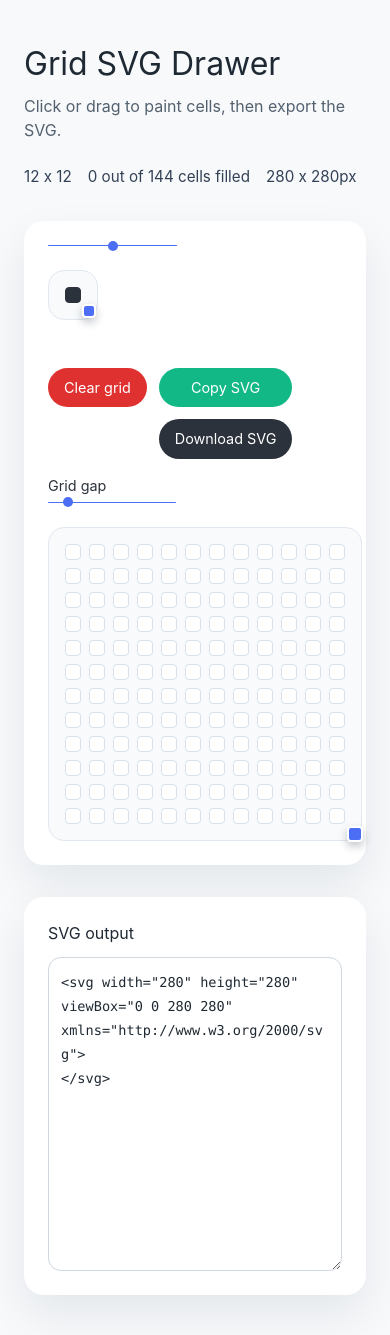
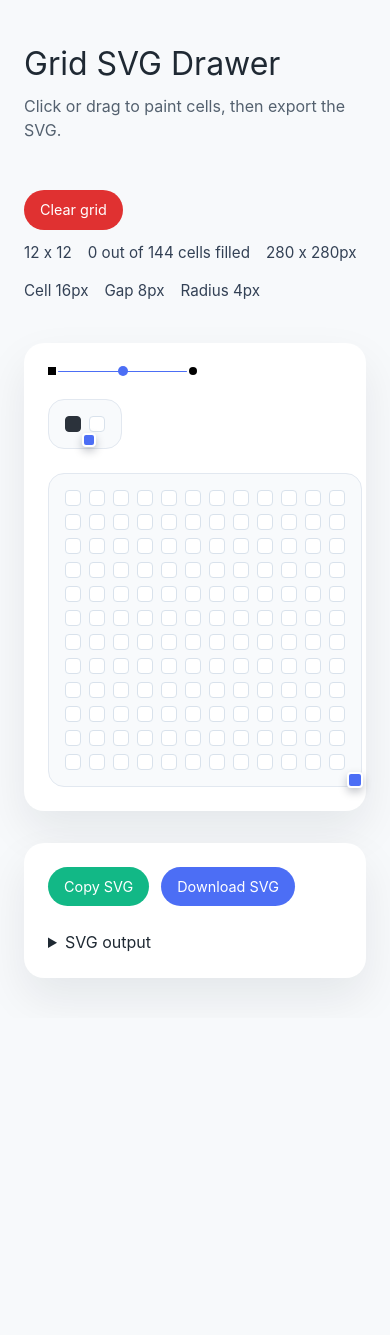
Before and after one commit to StefanMarAntonsson/ghpfdr, a SvelteKit app: page / in a window 390 px wide. After the commit the page ends 1018 px from the top, so only its background shows below. Built offline with nearby package versions, Linux system fonts and the light colour scheme.

Commit message:
Add gap resizing functionality in +page.svelte, introducing new controls for grid gap adjustment; enhance UI layout and responsiveness, and update related styles for improved user experience.

```diff
--- a/src/routes/+page.svelte
+++ b/src/routes/+page.svelte
@@ -24,6 +24,9 @@
   let gridResizeStartY = 0;
   let gridResizeStartRows = 0;
   let gridResizeStartCols = 0;
+  let isGapDragging = false;
+  let gapStartX = 0;
+  let gapStartValue = 0;
 
   const keyFor = (row, col) => `${row}:${col}`;
 
@@ -39,7 +42,7 @@
     rows = clampInt(rows, 1, 200);
     cols = clampInt(cols, 1, 200);
     cellSize = clampInt(cellSize, 1, 96);
-    cellGap = clampInt(cellGap, 0, 64);
+    cellGap = clampInt(cellGap, 0, 256);
     radiusFactor = clampInt(radiusFactor, 0, 100);
   };
 
@@ -161,15 +164,39 @@
     isGridResizing = false;
   };
 
+  const startGapDrag = (event) => {
+    event.preventDefault();
+    isGapDragging = true;
+    gapStartX = event.clientX;
+    gapStartValue = cellGap;
+    if (event.currentTarget instanceof HTMLElement && event.currentTarget.setPointerCapture) {
+      event.currentTarget.setPointerCapture(event.pointerId);
+    }
+  };
+
+  const handleGapDragMove = (event) => {
+    if (!isGapDragging) {
+      return;
+    }
+    const delta = event.clientX - gapStartX;
+    cellGap = clampInt(gapStartValue + Math.round(delta), 0, 256);
+  };
+
+  const stopGapDrag = () => {
+    isGapDragging = false;
+  };
+
   const stopPointerActions = () => {
     stopPainting();
     stopResize();
     stopGridResize();
+    stopGapDrag();
   };
 
   const handlePointerMove = (event) => {
     handleResizeMove(event);
     handleGridResizeMove(event);
+    handleGapDragMove(event);
   };
 
   const clearGrid = () => {
@@ -206,7 +233,7 @@
   $: gridHeight = rows * cellSize + (rows - 1) * cellGap;
   $: totalCells = rows * cols;
   $: activeCount = activeCells.size;
-  $: previewCellSize = Math.max(16, Math.min(cellSize, 96));
+  $: previewCellSize = Math.max(1, Math.min(cellSize, 96));
   $: previewRadius = Math.min(cornerRadius, previewCellSize / 2);
   $: svgOutput = generateSvg(
     activeCells,
@@ -244,17 +271,28 @@
       <h1>Grid SVG Drawer</h1>
       <p>Click or drag to paint cells, then export the SVG.</p>
     </div>
+  </header>
+
+  <div class="actions-toolbar">
+    <button type="button" on:click={clearGrid}>Clear grid</button>
     <div class="summary">
       <span>{rows} x {cols}</span>
       <span>{activeCount} out of {totalCells} cells filled</span>
       <span>{gridWidth} x {gridHeight}px</span>
+      <span>Cell {cellSize}px</span>
+      <span>Gap {cellGap}px</span>
+      <span>Radius {cornerRadius}px</span>
     </div>
-  </header>
+    {#if copyStatus}
+      <span class="status">{copyStatus}</span>
+    {/if}
+  </div>
 
   <section class="panel">
     <div class="controls">
       <div class="visualizer">
         <label class="radius-slider">
+          <span class="radius-end square" aria-hidden="true"></span>
           <span class="sr-only">Corner radius</span>
           <input
             type="range"
@@ -263,8 +301,9 @@
             value={radiusFactor}
             on:input={(event) => (radiusFactor = clampInt(event.currentTarget.value, 0, 100))}
           />
+          <span class="radius-end circle" aria-hidden="true"></span>
         </label>
-        <div class="visualizer-preview">
+        <div class="visualizer-preview" style={`gap: ${cellGap}px;`}>
           <div
             class="visualizer-cell is-swatch"
             aria-label="Fill color"
@@ -279,37 +318,15 @@
             />
             <span class="resize-handle" on:pointerdown|stopPropagation={startResize}></span>
           </div>
+          <div
+            class="visualizer-cell gap-handle"
+            aria-label="Grid gap"
+            style={`width: ${previewCellSize}px; height: ${previewCellSize}px; border-radius: ${previewRadius}px;`}
+            on:pointerdown|stopPropagation={startGapDrag}
+          ></div>
         </div>
       </div>
-      <div class="actions-panel">
-        <div class="input-row">
-        </div>
-        <div class="actions">
-          <div class="actions-group">
-            <button type="button" on:click={clearGrid}>Clear grid</button>
-          </div>
-          <div class="actions-group">
-            <button type="button" on:click={copySvg}>Copy SVG</button>
-            <button type="button" on:click={downloadSvg}>Download SVG</button>
-            {#if copyStatus}
-              <span class="status">{copyStatus}</span>
-            {/if}
-          </div>
-        </div>
-      </div>
-    </div>
-
-    <div class="grid-controls">
-      <label class="grid-gap-slider">
-        Grid gap
-        <input
-          type="range"
-          min="0"
-          max="64"
-          value={cellGap}
-          on:input={(event) => (cellGap = clampInt(event.currentTarget.value, 0, 64))}
-        />
-      </label>
+      <div class="actions-panel"></div>
     </div>
 
     <div class="grid-panel">
@@ -347,10 +364,17 @@
   </section>
 
   <section class="panel export">
-    <div class="export-header">
-      <h2>SVG output</h2>
+    <div class="export-actions">
+      <button type="button" on:click={copySvg}>Copy SVG</button>
+      <button type="button" on:click={downloadSvg}>Download SVG</button>
+      {#if copyStatus}
+        <span class="status">{copyStatus}</span>
+      {/if}
     </div>
-    <textarea readonly rows="12" bind:value={svgOutput}></textarea>
+    <details>
+      <summary>SVG output</summary>
+      <textarea readonly rows="12" bind:value={svgOutput}></textarea>
+    </details>
   </section>
 </main>
 
@@ -418,7 +442,7 @@
 
   .visualizer-preview {
     display: flex;
-    flex-direction: column;
+    flex-direction: row;
     gap: 0.75rem;
     align-items: center;
     padding: 1rem;
@@ -441,6 +465,12 @@
     cursor: pointer;
   }
 
+  .gap-handle {
+    background: white;
+    border-color: #d9e2ec;
+    cursor: ew-resize;
+  }
+
   .visualizer-preview .color-picker-input {
     position: absolute;
     inset: 0;
@@ -453,13 +483,15 @@
     width: max(var(--preview-cell-size), 50px);
     height: var(--preview-cell-size);
     display: flex;
+    flex-direction: row;
     align-items: center;
     justify-content: center;
     line-height: 0;
+    gap: 2px;
   }
 
   .radius-slider input[type="range"] {
-    width: max(var(--preview-cell-size), 50px);
+    width: calc(max(var(--preview-cell-size), 50px) - 20px);
     height: 1px;
     margin: 0;
     background: transparent;
@@ -498,60 +530,17 @@
     border: none;
   }
 
-  .grid-controls {
-    display: flex;
-    justify-content: flex-start;
-    margin: 1rem 0 0.5rem;
+  .radius-end {
+    width: 8px;
+    height: 8px;
+    background: #000000;
+    flex: 0 0 auto;
   }
 
-  .grid-gap-slider {
-    display: flex;
-    flex-direction: column;
-    gap: 0.35rem;
-    font-size: 0.9rem;
-    color: #2b323b;
-    width: 128px;
-  }
-
-  .grid-gap-slider input[type="range"] {
-    width: 128px;
-    height: 1px;
-    margin: 0;
-    background: transparent;
-    -webkit-appearance: none;
-    appearance: none;
-    cursor: ew-resize;
-  }
-
-  .grid-gap-slider input[type="range"]::-webkit-slider-runnable-track {
-    height: 1px;
-    background: #4c6ef5;
+  .radius-end.circle {
     border-radius: 999px;
   }
 
-  .grid-gap-slider input[type="range"]::-webkit-slider-thumb {
-    -webkit-appearance: none;
-    appearance: none;
-    width: 10px;
-    height: 10px;
-    border-radius: 999px;
-    background: #4c6ef5;
-    margin-top: -4.5px;
-  }
-
-  .grid-gap-slider input[type="range"]::-moz-range-track {
-    height: 1px;
-    background: #4c6ef5;
-    border-radius: 999px;
-  }
-
-  .grid-gap-slider input[type="range"]::-moz-range-thumb {
-    width: 10px;
-    height: 10px;
-    border-radius: 999px;
-    background: #4c6ef5;
-    border: none;
-  }
   .resize-handle {
     position: absolute;
     right: -16px;
@@ -596,9 +585,62 @@
 
 
   .actions-panel {
+    display: none;
+  }
+
+  .actions-toolbar {
     display: flex;
-    flex-direction: column;
-    gap: 1rem;
+    gap: 0.75rem;
+    align-items: center;
+    margin: 1rem 0 0.5rem;
+    flex-wrap: wrap;
+  }
+
+  .actions-toolbar button {
+    border: none;
+    border-radius: 999px;
+    padding: 0.55rem 1rem;
+    background: #2b323b;
+    color: white;
+    font-size: 0.9rem;
+    cursor: pointer;
+  }
+
+  .actions-toolbar button:first-child {
+    background: #e03131;
+  }
+
+  .actions-toolbar button:nth-child(2) {
+    background: #12b886;
+  }
+
+  .actions-toolbar button:nth-child(3) {
+    background: #4c6ef5;
+  }
+
+  .export-actions {
+    display: flex;
+    gap: 0.75rem;
+    align-items: center;
+    margin-bottom: 0.75rem;
+  }
+
+  .export-actions button {
+    border: none;
+    border-radius: 999px;
+    padding: 0.55rem 1rem;
+    background: #2b323b;
+    color: white;
+    font-size: 0.9rem;
+    cursor: pointer;
+  }
+
+  .export-actions button:first-child {
+    background: #12b886;
+  }
+
+  .export-actions button:nth-child(2) {
+    background: #4c6ef5;
   }
 
   .sr-only {
```
